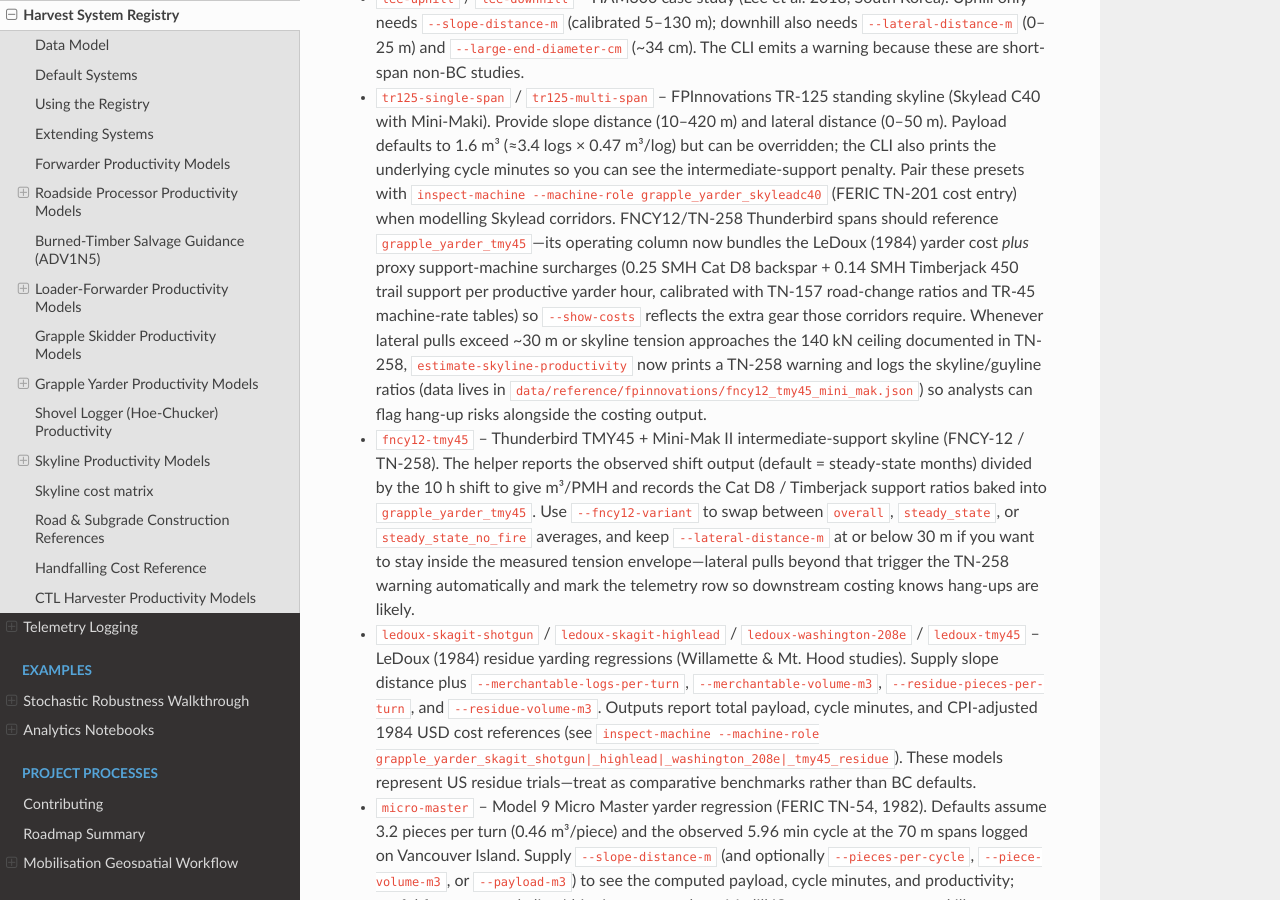
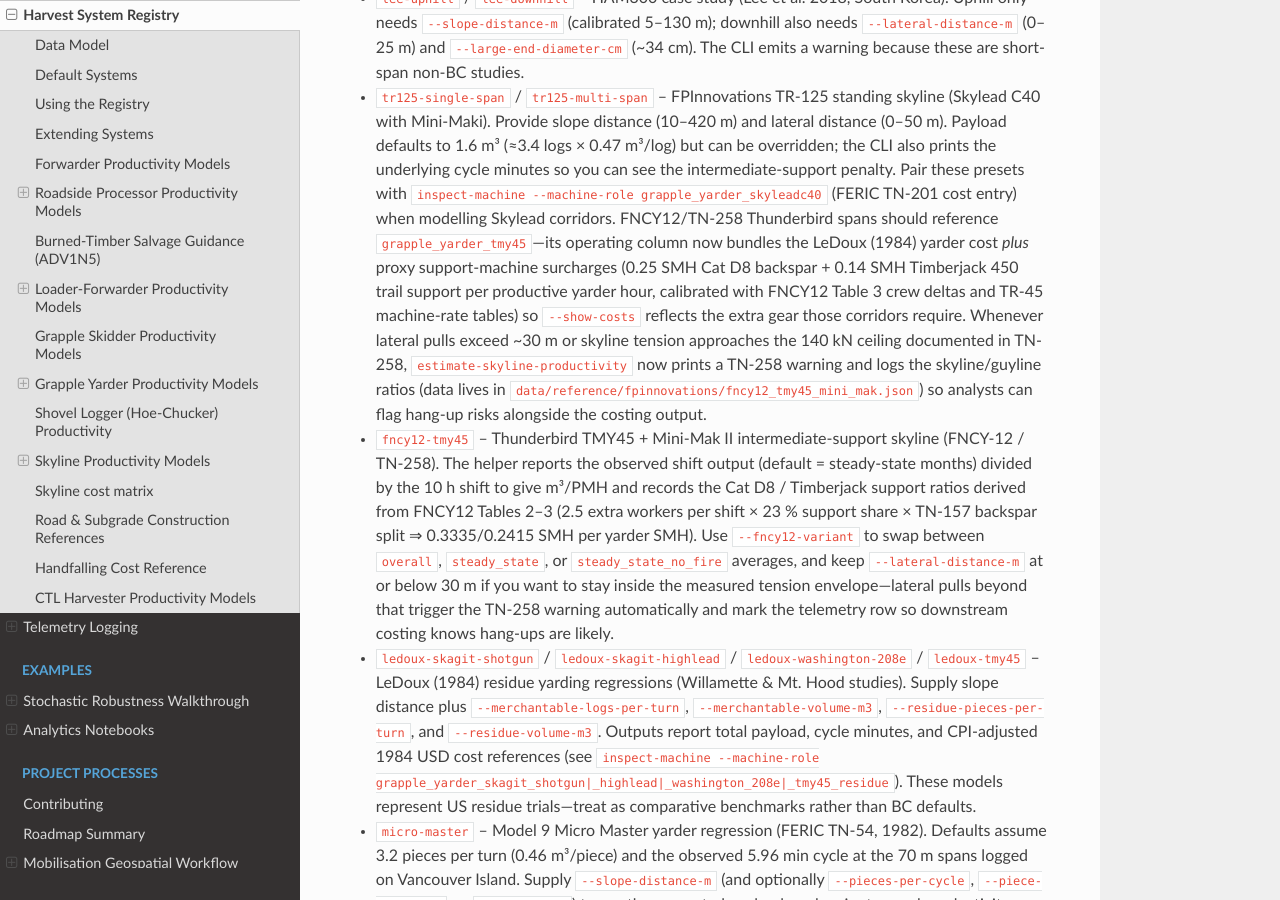
Before and after one commit to UBC-FRESH/fhops, a Sphinx documentation site: the page built from docs/reference/harvest_systems.rst, in a window 1280 px wide and 900 px high, scrolled down 16252 px. Built offline with Sphinx 7.4.7 and the Read the Docs theme 3.1.0, drawn with Linux system fonts in a browser that asks for light colours.

Commit message:
Document FNCY12 support ratios in skyline docs

```diff
--- a/docs/reference/harvest_systems.rst
+++ b/docs/reference/harvest_systems.rst
@@ -797,14 +797,14 @@ into the regressions. Available models:
   modelling Skylead corridors. FNCY12/TN-258 Thunderbird spans should reference
   ``grapple_yarder_tmy45``—its operating column now bundles the LeDoux (1984) yarder cost *plus* proxy support-machine
   surcharges (0.25 SMH Cat D8 backspar + 0.14 SMH Timberjack 450 trail support per productive yarder hour, calibrated with
-  TN-157 road-change ratios and TR-45 machine-rate tables) so ``--show-costs`` reflects the extra gear those corridors
+  FNCY12 Table 3 crew deltas and TR-45 machine-rate tables) so ``--show-costs`` reflects the extra gear those corridors
   require. Whenever lateral pulls exceed ~30 m or skyline tension approaches the 140 kN ceiling documented in TN-258,
   ``estimate-skyline-productivity`` now prints a TN-258 warning and logs the skyline/guyline ratios (data lives in
   ``data/reference/fpinnovations/fncy12_tmy45_mini_mak.json``) so analysts can flag hang-up risks alongside the costing
   output.
 * ``fncy12-tmy45`` – Thunderbird TMY45 + Mini-Mak II intermediate-support skyline (FNCY-12 / TN-258). The helper reports
   the observed shift output (default = steady-state months) divided by the 10 h shift to give m³/PMH and records the Cat D8 /
-  Timberjack support ratios baked into ``grapple_yarder_tmy45``. Use ``--fncy12-variant`` to swap between ``overall``,
+  Timberjack support ratios derived from FNCY12 Tables 2–3 (2.5 extra workers per shift × 23 % support share × TN-157 backspar split ⇒ 0.3335/0.2415 SMH per yarder SMH). Use ``--fncy12-variant`` to swap between ``overall``,
   ``steady_state``, or ``steady_state_no_fire`` averages, and keep ``--lateral-distance-m`` at or below 30 m if you want to
   stay inside the measured tension envelope—lateral pulls beyond that trigger the TN-258 warning automatically and mark the
   telemetry row so downstream costing knows hang-ups are likely.
```
